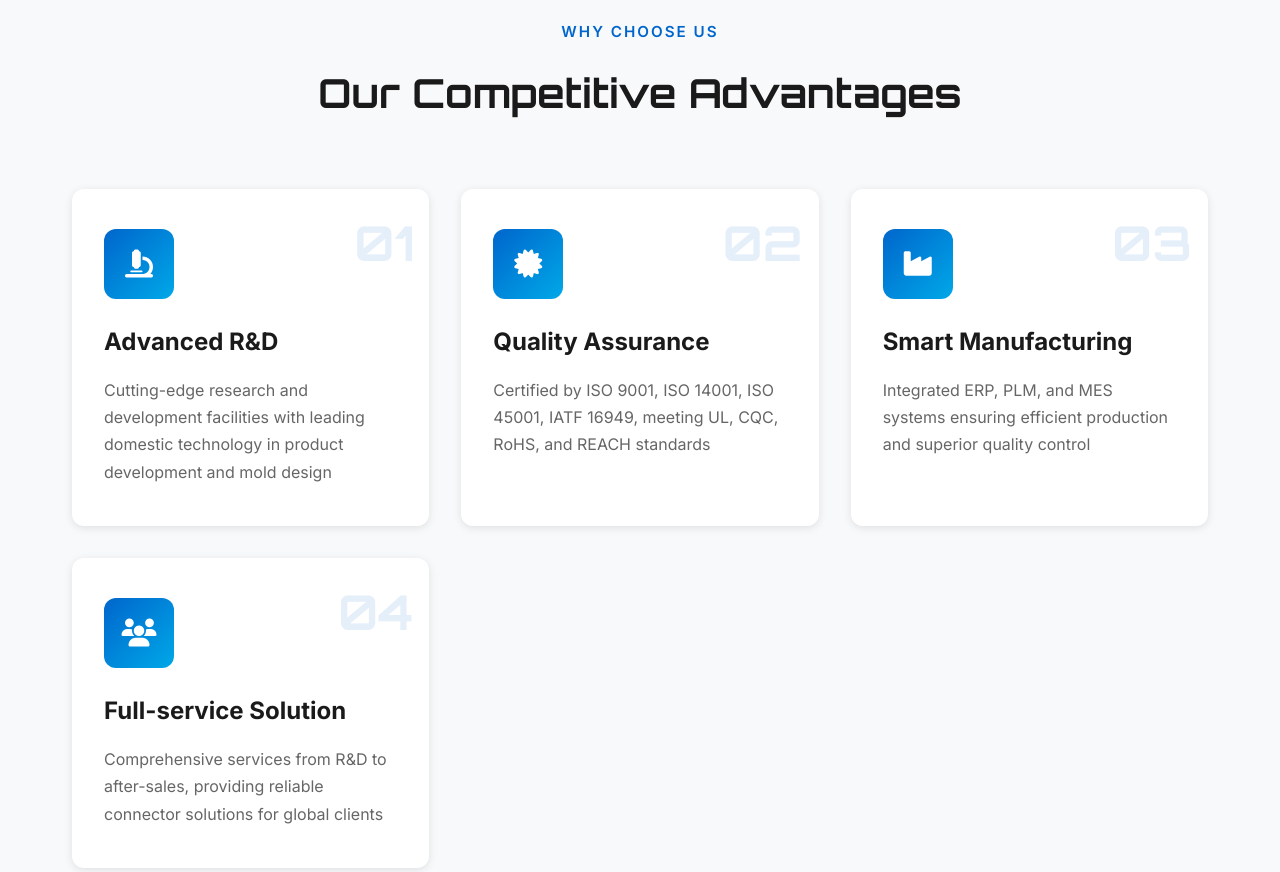
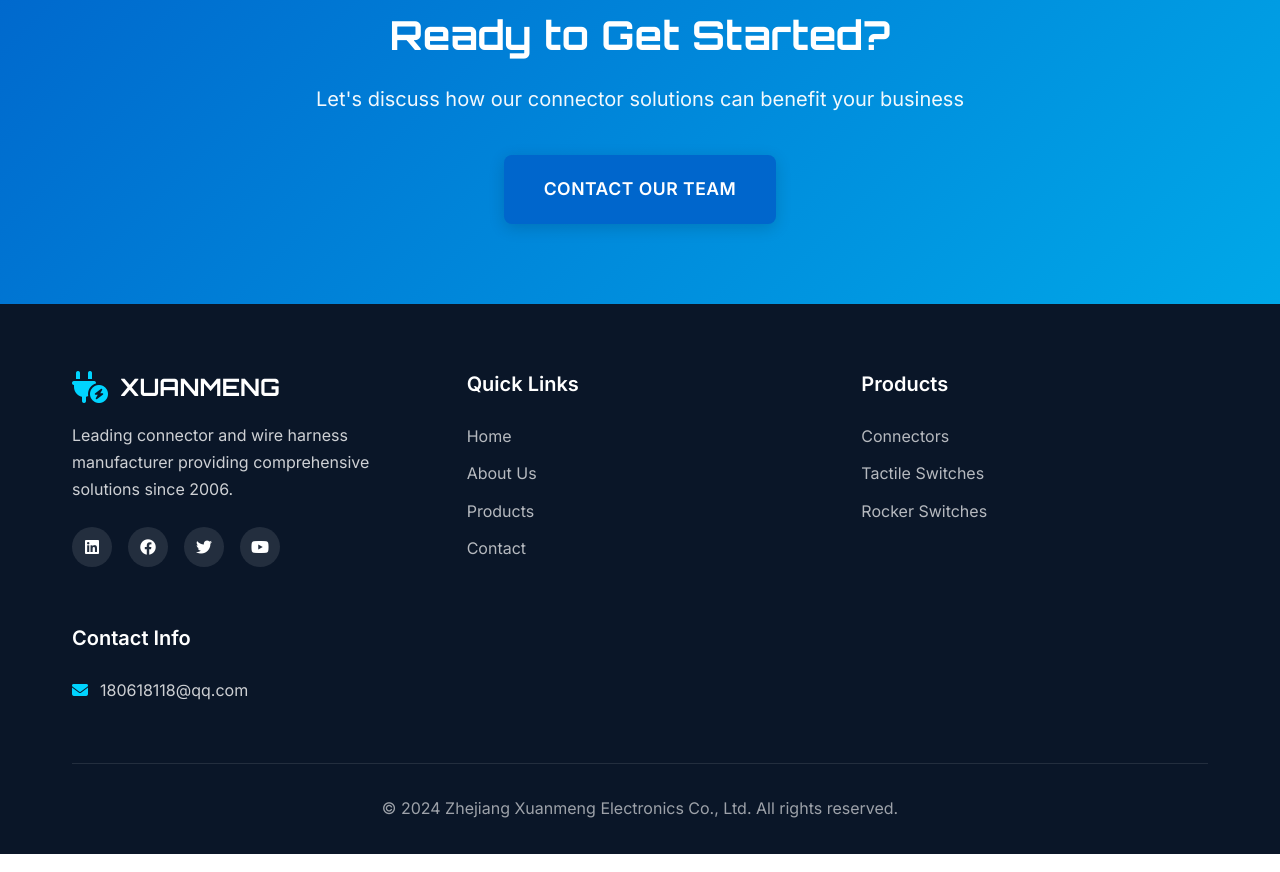
Before and after one commit to dongwenxiao/cnxm.net, a plain HTML site: page index.html in a window 1280 px wide. Shown: the part 2503-3375 px from the top of the page. Drawn offline with Linux system fonts and the light colour scheme.

Commit message:
删除了 Our Competitive Advantages 模块

```diff
--- a/index.html
+++ b/index.html
@@ -187,50 +187,6 @@
         </div>
     </section>
 
-    <!-- Advantages Section -->
-    <section class="section advantages-section">
-        <div class="container">
-            <div class="section-header" data-aos="fade-up">
-                <span class="section-subtitle">Why Choose Us</span>
-                <h2 class="section-title">Our Competitive Advantages</h2>
-            </div>
-            <div class="advantages-grid">
-                <div class="advantage-card" data-aos="fade-up" data-aos-delay="100">
-                    <div class="advantage-number">01</div>
-                    <div class="advantage-icon">
-                        <i class="fas fa-microscope"></i>
-                    </div>
-                    <h3>Advanced R&D</h3>
-                    <p>Cutting-edge research and development facilities with leading domestic technology in product development and mold design</p>
-                </div>
-                <div class="advantage-card" data-aos="fade-up" data-aos-delay="200">
-                    <div class="advantage-number">02</div>
-                    <div class="advantage-icon">
-                        <i class="fas fa-certificate"></i>
-                    </div>
-                    <h3>Quality Assurance</h3>
-                    <p>Certified by ISO 9001, ISO 14001, ISO 45001, IATF 16949, meeting UL, CQC, RoHS, and REACH standards</p>
-                </div>
-                <div class="advantage-card" data-aos="fade-up" data-aos-delay="300">
-                    <div class="advantage-number">03</div>
-                    <div class="advantage-icon">
-                        <i class="fas fa-industry"></i>
-                    </div>
-                    <h3>Smart Manufacturing</h3>
-                    <p>Integrated ERP, PLM, and MES systems ensuring efficient production and superior quality control</p>
-                </div>
-                <div class="advantage-card" data-aos="fade-up" data-aos-delay="400">
-                    <div class="advantage-number">04</div>
-                    <div class="advantage-icon">
-                        <i class="fas fa-users"></i>
-                    </div>
-                    <h3>Full-service Solution</h3>
-                    <p>Comprehensive services from R&D to after-sales, providing reliable connector solutions for global clients</p>
-                </div>
-            </div>
-        </div>
-    </section>
-
     <!-- CTA Section -->
     <section class="cta-section">
         <div class="container">
```
Also changed, not shown: README.md (added).
